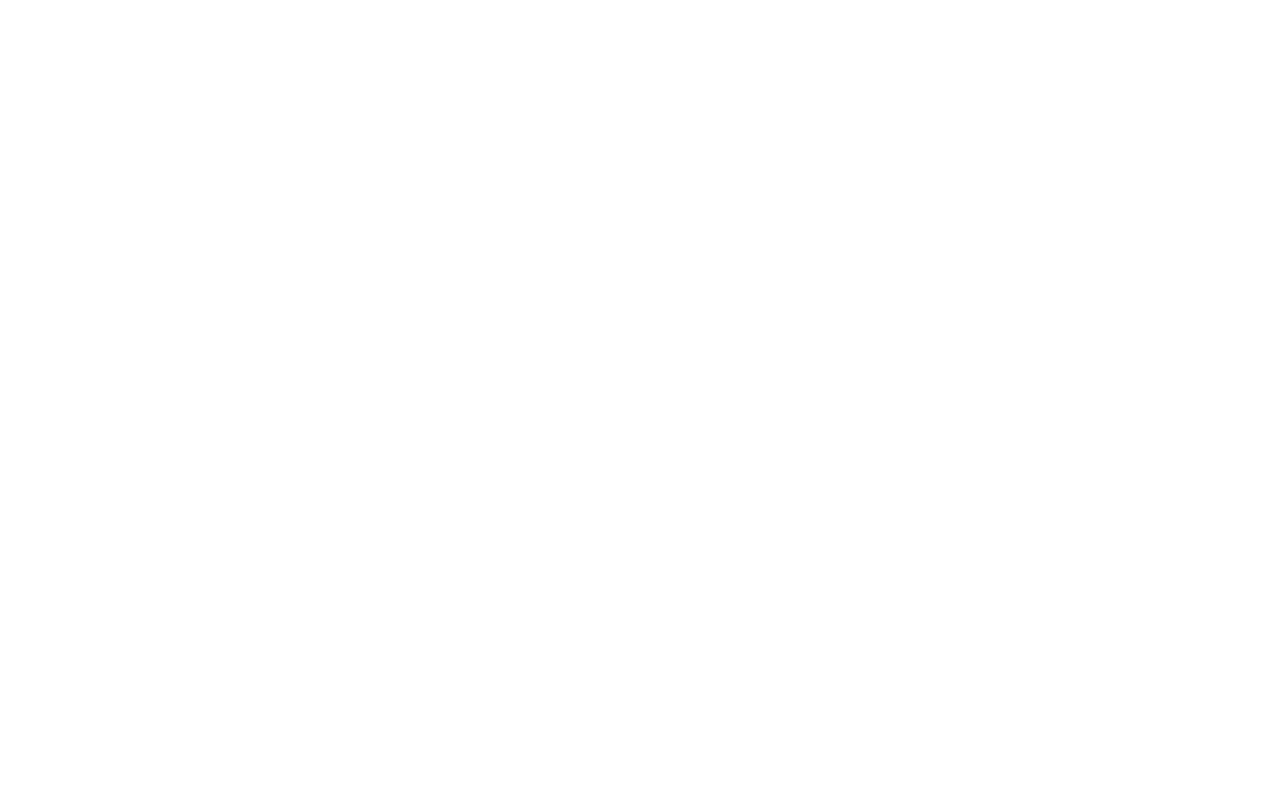
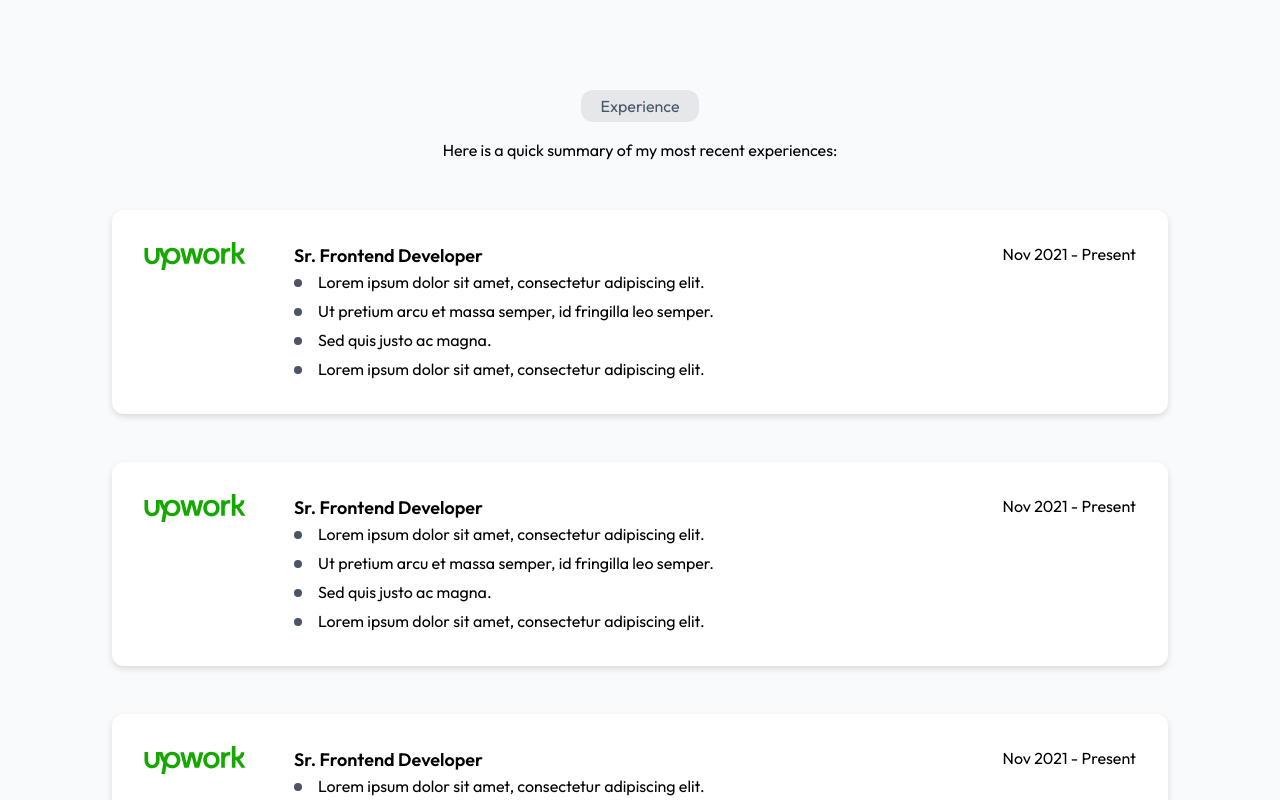
Before and after one commit to mihreteab/mihreteab, a Next.js app: page / in a window 1280 px wide. Shown: the part 2100-2900 px from the top of the page. Before the commit the page ends 2094 px from the top, so only its background shows below. Built offline with nearby package versions, Linux system fonts and the light colour scheme.

Commit message:
feat: add experience section UI

```diff
--- a/src/app/page.tsx
+++ b/src/app/page.tsx
@@ -5,6 +5,7 @@
 import XIcon from "@/components/atoms/xIcon";
 import MobileMenu from "@/components/molecuels/mobileMenu";
 import AboutMe from "@/components/organisms/aboutMe";
+import Experience from "@/components/organisms/experience";
 import Skills from "@/components/organisms/skills";
 import Image from "next/image";
 import Link from "next/link";
@@ -63,7 +64,7 @@
                   <div className="body2-normal">Available for new projects</div>
                 </div>
               </div>
-              <div className="flex gap">
+              <div className="flex">
                 <button>
                   <GithubIcon />
                 </button>
@@ -92,6 +93,7 @@
       </div>
       <AboutMe />
       <Skills />
+      <Experience />
     </main>
   );
 }
--- /dev/null
+++ b/src/components/atoms/upworkIcon.tsx
@@ -0,0 +1,57 @@
+import React from "react";
+import { IconProps } from "@/libs";
+
+const UpworkIcon: React.FC<IconProps> = ({ height = "28", width = "102" }) => {
+  return (
+    <svg
+      width={width}
+      height={height}
+      viewBox="0 0 102 28"
+      fill="none"
+      xmlns="http://www.w3.org/2000/svg"
+    >
+      <g clipPath="url(#clip0_1_925)">
+        <mask
+          id="mask0_1_925"
+          style={{ maskType: "luminance" }}
+          maskUnits="userSpaceOnUse"
+          x="0"
+          y="0"
+          width="102"
+          height="28"
+        >
+          <path d="M102 0H0V28H102V0Z" fill="white" />
+        </mask>
+        <g mask="url(#mask0_1_925)">
+          <path
+            d="M28.1801 19.0599C27.1348 19.0017 26.1187 18.6934 25.2173 18.1609C24.3159 17.6285 23.5555 16.8874 23.0001 15.9999C23.6701 10.6599 25.6201 8.99994 28.2001 8.99994C30.7801 8.99994 32.7401 10.9999 32.7401 13.9999C32.7401 16.9999 30.7401 18.9999 28.2001 18.9999M28.2001 5.65994C26.3793 5.58616 24.5906 6.15465 23.1465 7.26604C21.7025 8.37743 20.6949 9.961 20.3001 11.7399C19.4441 9.94652 18.7965 8.06087 18.3701 6.11994H12.0001V14.0199C12.0001 16.8899 10.7001 19.0199 8.15008 19.0199C5.60008 19.0199 4.15008 16.8999 4.15008 14.0199V6.11994H0.490084V14.0199C0.407019 16.2091 1.16158 18.3476 2.60008 19.9999C3.30222 20.7644 4.15993 21.3697 5.11552 21.7751C6.0711 22.1804 7.10242 22.3764 8.14008 22.3499C12.5501 22.3499 15.6401 18.9599 15.6401 14.1099V8.76994C16.389 11.6434 17.6271 14.3666 19.3001 16.8199L17.3401 27.9999H21.0601L22.3501 20.0799C22.7771 20.4476 23.2318 20.7819 23.7101 21.0799C24.9528 21.8648 26.3812 22.3065 27.8501 22.3599H28.1901C29.2827 22.3713 30.3664 22.1615 31.3758 21.743C32.3853 21.3246 33.2996 20.7063 34.0638 19.9253C34.828 19.1442 35.4263 18.2167 35.8227 17.1984C36.219 16.1801 36.4052 15.0921 36.3701 13.9999C36.3956 12.9118 36.2021 11.8297 35.801 10.8178C35.4 9.80594 34.7996 8.88503 34.0356 8.10982C33.2716 7.33461 32.3595 6.72091 31.3536 6.3052C30.3477 5.88949 29.2685 5.68026 28.1801 5.68994"
+            fill="#14A800"
+          />
+          <path
+            d="M80.8 7.85995V6.17995H77.2V21.81H80.85V15.69C80.85 11.92 81.19 9.20995 86.25 9.55995V5.99995C83.89 5.81995 82.05 6.30995 80.8 7.86995"
+            fill="#14A800"
+          />
+          <path
+            d="M55.51 6.16992L52.87 17.1099L50.05 6.16992H45.41L42.59 17.1099L39.95 6.16992H36.26L40.31 21.8199H44.69L47.73 10.7099L50.74 21.8199H55.12L59.4 6.16992H55.51Z"
+            fill="#14A800"
+          />
+          <path
+            d="M67.4201 19.07C64.8301 19.07 62.8901 17.02 62.8901 14.07C62.8901 11.12 64.8901 9.06997 67.4201 9.06997C69.9501 9.06997 72.0001 11 72.0001 14C72.0001 17 70.0001 19 67.4601 19M67.4601 5.64997C66.3658 5.63458 65.2798 5.84111 64.2675 6.25709C63.2552 6.67306 62.3377 7.28985 61.5705 8.07023C60.8032 8.8506 60.202 9.77838 59.8032 10.7975C59.4044 11.8167 59.2162 12.9061 59.2501 14C59.2117 15.0976 59.3948 16.1917 59.7883 17.217C60.1818 18.2424 60.7778 19.178 61.5407 19.9681C62.3037 20.7581 63.2179 21.3865 64.2288 21.8156C65.2398 22.2448 66.3268 22.4659 67.4251 22.4659C68.5234 22.4659 69.6104 22.2448 70.6214 21.8156C71.6324 21.3865 72.5466 20.7581 73.3095 19.9681C74.0724 19.178 74.6684 18.2424 75.0619 17.217C75.4555 16.1917 75.6385 15.0976 75.6001 14C75.627 12.9123 75.4347 11.8304 75.0348 10.8186C74.6349 9.80676 74.0355 8.88576 73.2723 8.1104C72.509 7.33504 71.5976 6.72117 70.5922 6.30535C69.5868 5.88953 68.5081 5.68025 67.4201 5.68997"
+            fill="#14A800"
+          />
+          <path
+            d="M91.4701 14.13H92.3101L97.4001 21.82H101.51L95.6601 13.29C97.0671 12.7098 98.2694 11.7237 99.1136 10.4574C99.9578 9.19104 100.406 7.70193 100.4 6.18H96.7701C96.7701 9.55 94.1101 10.83 91.4701 10.83V0H87.8201V21.82H91.4601L91.4701 14.13Z"
+            fill="#14A800"
+          />
+        </g>
+      </g>
+      <defs>
+        <clipPath id="clip0_1_925">
+          <rect width="102" height="28" fill="white" />
+        </clipPath>
+      </defs>
+    </svg>
+  );
+};
+
+export default UpworkIcon;
--- /dev/null
+++ b/src/components/molecuels/ExperienceCard.tsx
@@ -0,0 +1,53 @@
+import UpworkIcon from "../atoms/upworkIcon";
+
+const ExperienceCard = () => {
+  return (
+    <div className="p-8 rounded-[12px] bg-[#ffffff] drop-shadow-md">
+      <div className="flex flex-col gap-4 md:flex-row md:gap-[48px]">
+        <div>
+          <UpworkIcon />
+        </div>
+        <div className="md:order-last">Nov 2021 - Present</div>
+        <div className="md:flex-1">
+          <div className="subtitle-semi-bold-tab md:subtitle-semi-bold-desk">
+            Sr. Frontend Developer
+          </div>
+          <div className="flex flex-col gap-1">
+            <div className="flex gap-4">
+              <div className="w-2 shrink-0 flex justify-center items-center h-[25px]">
+                <div className="bg-gray-600 h-2 w-2 rounded-full"></div>
+              </div>
+              <div>
+                Lorem ipsum dolor sit amet, consectetur adipiscing elit.
+              </div>
+            </div>
+            <div className="flex gap-4">
+              <div className="w-2 shrink-0 flex justify-center items-center h-[25px]">
+                <div className="bg-gray-600 h-2 w-2 rounded-full"></div>
+              </div>
+              <div>
+                Ut pretium arcu et massa semper, id fringilla leo semper.
+              </div>
+            </div>
+            <div className="flex gap-4">
+              <div className="w-2 shrink-0 flex justify-center items-center h-[25px]">
+                <div className="bg-gray-600 h-2 w-2 rounded-full"></div>
+              </div>
+              <div>Sed quis justo ac magna.</div>
+            </div>
+            <div className="flex gap-4">
+              <div className="w-2 shrink-0 flex justify-center items-center h-[25px]">
+                <div className="bg-gray-600 h-2 w-2 rounded-full"></div>
+              </div>
+              <div>
+                Lorem ipsum dolor sit amet, consectetur adipiscing elit.
+              </div>
+            </div>
+          </div>
+        </div>
+      </div>
+    </div>
+  );
+};
+
+export default ExperienceCard;
--- /dev/null
+++ b/src/components/organisms/experience.tsx
@@ -0,0 +1,25 @@
+import Tag from "../atoms/tag";
+import ExperienceCard from "../molecuels/ExperienceCard";
+
+const Experience = () => {
+  return (
+    <div className="py-[64px] px-4 bg-gray-50 md:px-[80px] md:py-[96px]">
+      <div className="flex flex-col gap-6 md:px-[32px] md:gap-[48px]">
+        <div className="flex flex-col gap-4 items-center">
+          <div className="flex justify-center">
+            <Tag>Experience</Tag>
+          </div>
+          <div className="text-cente">
+            Here is a quick summary of my most recent experiences:
+          </div>
+        </div>
+        <ExperienceCard />
+        <ExperienceCard />
+        <ExperienceCard />
+        <ExperienceCard />
+      </div>
+    </div>
+  );
+};
+
+export default Experience;
--- a/src/styles/utilities.css
+++ b/src/styles/utilities.css
@@ -44,4 +44,16 @@
     line-height: 28px;
     letter-spacing: 0%;
   }
+  .subtitle-semi-bold-tab {
+    font-size: 18px;
+    line-height: 28px;
+    font-weight: 600;
+    letter-spacing: 0%;
+  }
+  .subtitle-semi-bold-desk {
+    font-size: 20px;
+    line-height: 28px;
+    font-weight: 600;
+    letter-spacing: 0%;
+  }
 }
```
